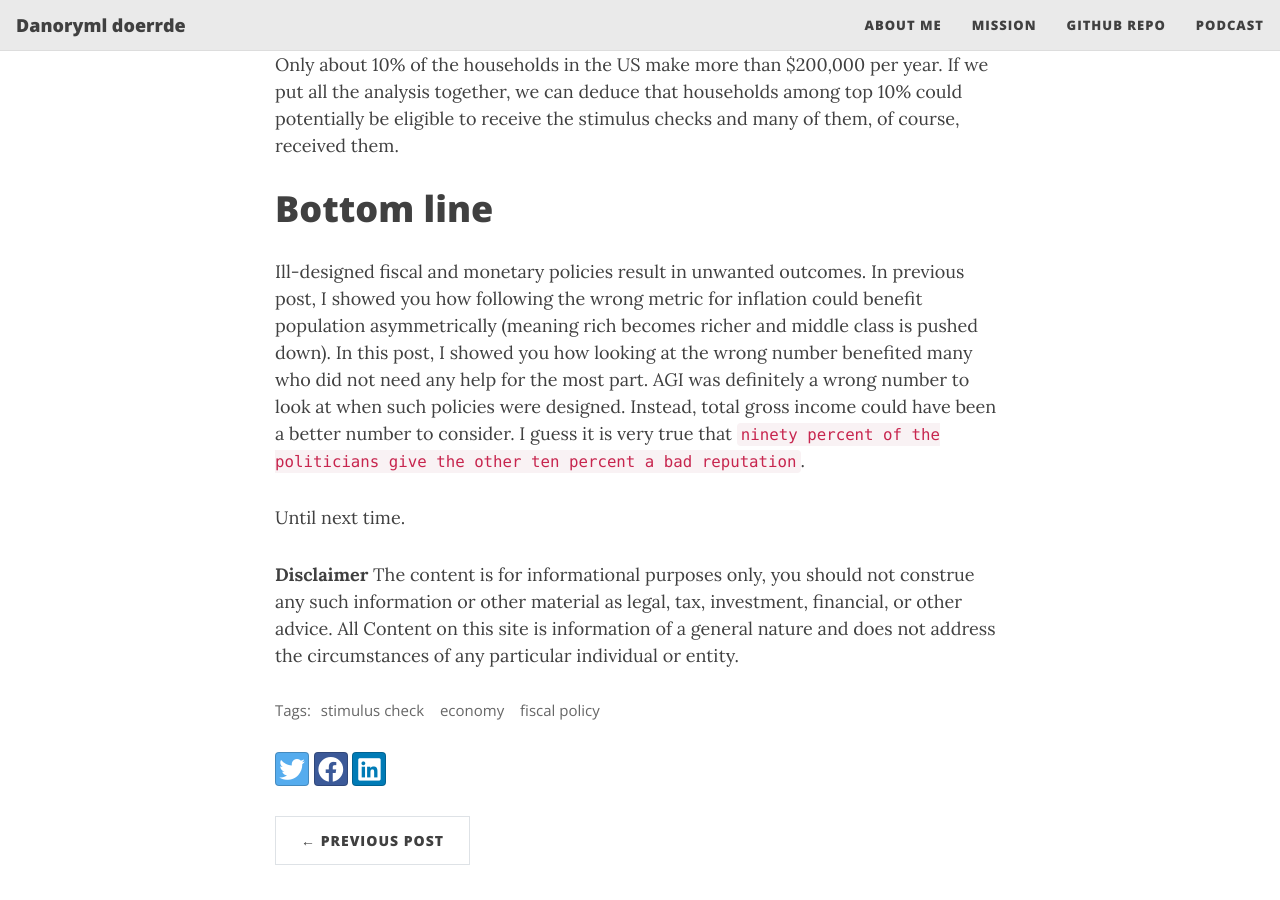
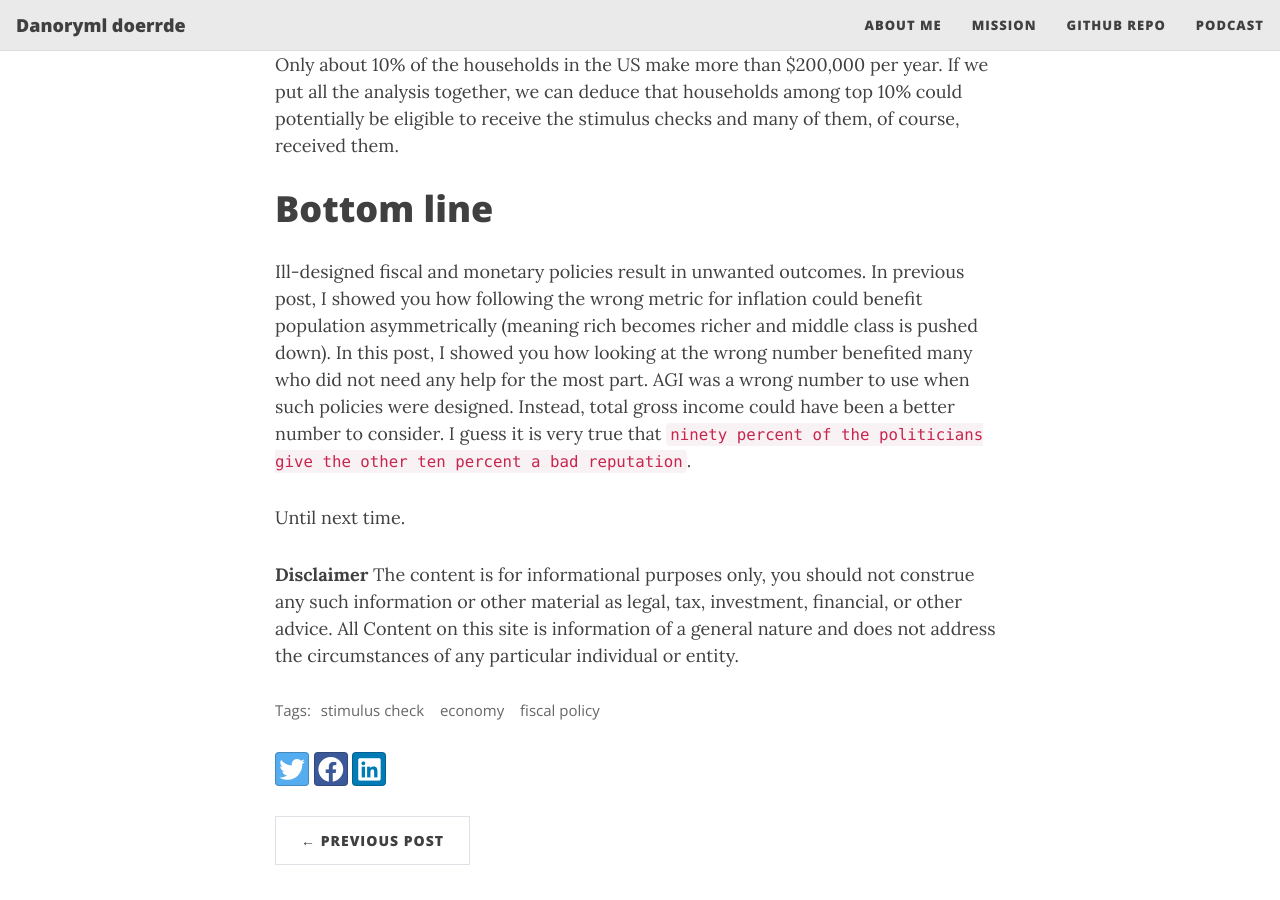
Before and after one commit to aissaei/randomlyordered.github.io, a Jekyll site: the page built from _posts/2021-03-19-Top-10-received-their-1400-stimulus-checks-how-about-you.md, in a window 1280 px wide and 900 px high, scrolled down 3932 px. Built offline with Jekyll 4.4.1, drawn with Linux system fonts in a browser that asks for light colours; nearby versions of some CDN libraries; comment, search, counter and statistics services are not loaded.

Commit message:
fixed new post

```diff
--- a/_posts/2021-03-19-Top-10-received-their-1400-stimulus-checks-how-about-you.md
+++ b/_posts/2021-03-19-Top-10-received-their-1400-stimulus-checks-how-about-you.md
@@ -53,7 +53,7 @@
 
 # Bottom line
 
-Ill-designed fiscal and monetary policies result in unwanted outcomes. In previous post, I showed you how following the wrong metric for inflation could benefit population asymmetrically (meaning rich becomes richer and middle class is pushed down). In this post, I showed you how looking at the wrong number benefited many who did not need any help for the most part. AGI was definitely a wrong number to look at when such policies were designed. Instead, total gross income could have been a better number to consider. I guess it is very true that `ninety percent of the politicians give the other ten percent a bad reputation`.
+Ill-designed fiscal and monetary policies result in unwanted outcomes. In previous post, I showed you how following the wrong metric for inflation could benefit population asymmetrically (meaning rich becomes richer and middle class is pushed down). In this post, I showed you how looking at the wrong number benefited many who did not need any help for the most part. AGI was a wrong number to use when such policies were designed. Instead, total gross income could have been a better number to consider. I guess it is very true that `ninety percent of the politicians give the other ten percent a bad reputation`.
 
 Until next time.
 
```
